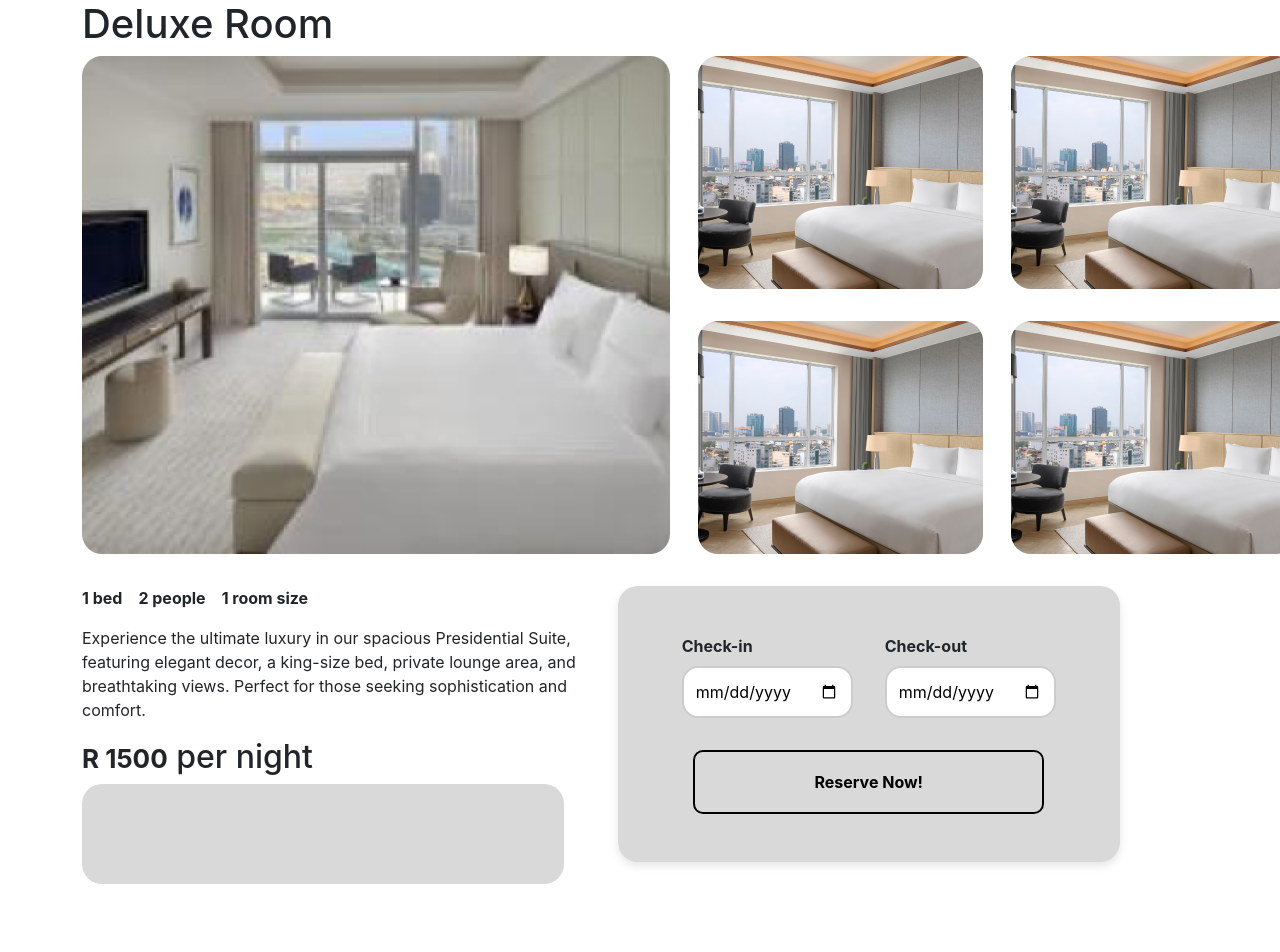
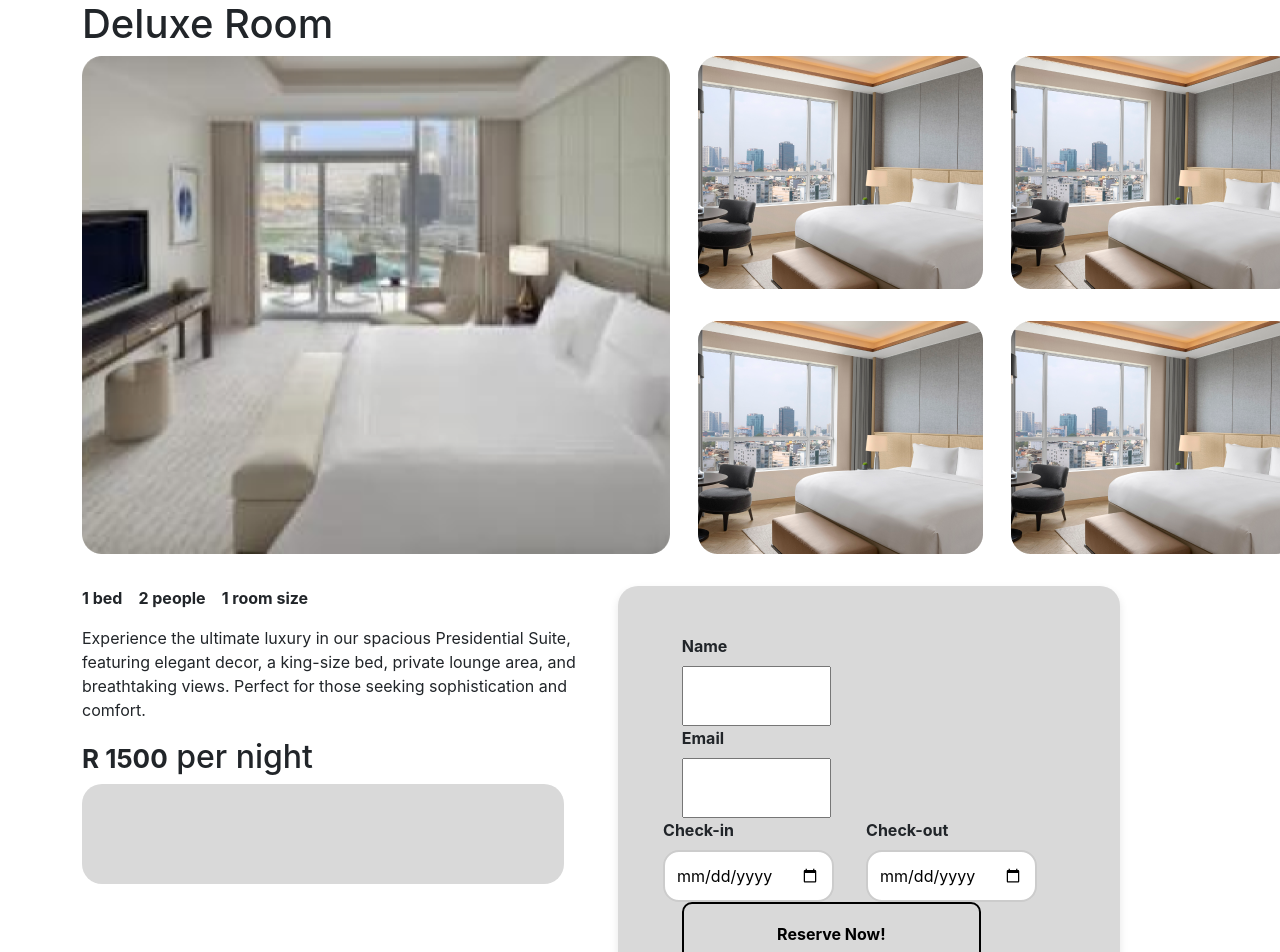
Before and after one commit to Loneastro95/guestHouse, a React (Create React App) app: page /roomdetail in a window 1280 px wide. Shown: the top 952 px of the page. Before the commit the page ends 924 px from the top, so only its background shows below. Built offline with nearby package versions, Linux system fonts and the light colour scheme.

Commit message:
fix the css of the reserve

```diff
--- a/package.json
+++ b/package.json
@@ -12,6 +12,7 @@
     "@testing-library/user-event": "^13.5.0",
     "axios": "^1.7.2",
     "bootstrap": "^5.3.3",
+    "emailjs-com": "^3.2.0",
     "react": "^18.3.1",
     "react-bootstrap": "^2.10.5",
     "react-datepicker": "^7.4.0",
--- a/src/App.js
+++ b/src/App.js
@@ -2,6 +2,7 @@ import './App.css';
 import { Route, Router, Routes } from 'react-router-dom';
 import ShowAll from './components/ShowAll';
 import RoomDetails from './components/RoomDetails';
+import Form from './components/Form';
 
 
 function App() {
@@ -9,6 +10,7 @@ function App() {
     <div className="App">
       <Routes>
         <Route path="/" element={<ShowAll />} />
+        {/* <Route path='/' element={<Form/>} /> */}
         <Route path='/roomdetail' element={<RoomDetails/>} />
       </Routes>
 
--- /dev/null
+++ b/src/components/Form.css
@@ -0,0 +1,12 @@
+.contact-form{
+    display: flex;
+    flex-direction: column;
+    gap: .5rem;
+    justify-content: center;
+    align-items: center;
+}
+
+input{
+    width: 40%;
+    padding: 1rem 2rem;
+}
--- /dev/null
+++ b/src/components/Form.js
@@ -0,0 +1,70 @@
+import React, { useState } from "react";
+import emailjs from "emailjs-com";
+import "./Form.css";
+
+const Form = () => {
+  const [name, setName] = useState("");
+  const [email, setEmail] = useState("");
+  const [subject, setSubject] = useState("");
+  const [message, setMessage] = useState("");
+
+  const sendEmail = (e) => {
+    e.preventDefault();
+
+    // Prepare template parameters
+    const templateParams = {
+      from_name: name,
+      from_email: email,
+      subject: subject,
+      html_message: message,
+    };
+
+    emailjs
+      .send("service_xxfd13c", "template_qwffkwf", templateParams, "Gy8lOEiYSz7k8wPUQ")
+      .then(
+        (result) => {
+          console.log("Email successfully sent!");
+          window.location.reload();
+        },
+        (error) => {
+          console.log(error.text);
+        }
+      );
+  };
+
+  return (
+    <form className="contact-form" onSubmit={sendEmail}>
+      <input type="hidden" name="contact_number" />
+      <label>Name</label>
+      <input
+        type="text"
+        value={name}
+        name="from_name"
+        onChange={(e) => setName(e.target.value)}
+      />
+      <label>Email</label>
+      <input
+        type="email"
+        value={email}
+        name="from_email"
+        onChange={(e) => setEmail(e.target.value)}
+      />
+      <label>Subject</label>
+      <input
+        type="text"
+        value={subject}
+        name="subject"
+        onChange={(e) => setSubject(e.target.value)}
+      />
+      <label>Message</label>
+      <textarea
+        value={message}
+        name="html_message"
+        onChange={(e) => setMessage(e.target.value)}
+      />
+      <input type="submit" value="Send" />
+    </form>
+  );
+};
+
+export default Form;
--- a/src/components/RoomDetails.js
+++ b/src/components/RoomDetails.js
@@ -1,21 +1,47 @@
 import React, { useState } from "react";
 import Container from "react-bootstrap/Container";
-import Nav from "react-bootstrap/Nav";
-import Navbar from "react-bootstrap/Navbar";
-import NavDropdown from "react-bootstrap/NavDropdown";
-import Card from "react-bootstrap/Card";
-import DatePicker from "react-datepicker";
 import "./RoomDetails.css";
 import Img1 from "../assests/Gallery1.png";
 import Img2 from "../assests/Gallery2.png";
+import emailjs from "emailjs-com";
 
 const RoomDetails = () => {
   const [checkinDate, setCheckinDate] = useState("");
   const [checkoutDate, setCheckoutDate] = useState("");
+  const [name, setName] = useState("");
+  const [email, setEmail] = useState("");
+
+  // Function to send email using EmailJS
+  const sendReservation = (e) => {
+    e.preventDefault();
+
+    const templateParams = {
+      from_name: name,
+      from_email: email,
+      check_in: checkinDate,
+      check_out: checkoutDate,
+    };
+
+    emailjs
+      .send(
+        "service_xxfd13c", // Service ID
+        "template_qwffkwf", // Template ID
+        templateParams,
+        "Gy8lOEiYSz7k8wPUQ" // User ID
+      )
+      .then(
+        (result) => {
+          console.log("Email successfully sent!");
+          window.location.reload();
+        },
+        (error) => {
+          console.log(error.text);
+        }
+      );
+  };
 
   const handleDateChange = (e) => {
     const { name, value } = e.target;
-
     if (name === "checkin") {
       setCheckinDate(value);
     } else if (name === "checkout") {
@@ -23,15 +49,17 @@ const RoomDetails = () => {
     }
   };
 
-  const handleSubmit = () => {
+  const handleSubmit = (e) => {
+    e.preventDefault();
+
     if (new Date(checkoutDate) <= new Date(checkinDate)) {
       alert("Check-out date must be after check-in date.");
     } else {
+      sendReservation(e); // Send email on successful reservation
       const checkin = new Date(checkinDate);
       const checkout = new Date(checkoutDate);
       const diffTime = Math.abs(checkout - checkin);
       const diffDays = Math.ceil(diffTime / (1000 * 60 * 60 * 24)); // Convert time difference to days
-
       alert(`You will stay for ${diffDays} days.`);
     }
   };
@@ -54,6 +82,7 @@ const RoomDetails = () => {
             </div>
           </div>
         </div>
+
         <div className="detailInfoContainer">
           <div className="detailInfo">
             <div className="additionalInfo">
@@ -74,7 +103,28 @@ const RoomDetails = () => {
           </div>
 
           <div className="checkoutContainer">
-            <div className="dateContainer">
+            <form onSubmit={handleSubmit}>
+              <div className="inputGroup">
+                <label>Name</label>
+                <input
+                  type="text"
+                  className="name"
+                  value={name}
+                  onChange={(e) => setName(e.target.value)}
+                  required
+                />
+              </div>
+              <div className="inputGroup">
+                <label>Email</label>
+                <input
+                  type="email"
+                  className="email"
+                  value={email}
+                  onChange={(e) => setEmail(e.target.value)}
+                  required
+                />
+              </div>
+
               <div className="dateContainer">
                 <div className="inputGroup">
                   <label htmlFor="checkin">Check-in</label>
@@ -85,6 +135,7 @@ const RoomDetails = () => {
                     id="checkin"
                     value={checkinDate}
                     onChange={handleDateChange}
+                    required
                   />
                 </div>
                 <div className="inputGroup">
@@ -96,13 +147,15 @@ const RoomDetails = () => {
                     id="checkout"
                     value={checkoutDate}
                     onChange={handleDateChange}
+                    required
                   />
                 </div>
               </div>
-            </div>
-            <button className="checkoutBtn" onClick={handleSubmit}>
-              Reserve Now!
-            </button>
+
+              <button className="checkoutBtn" type="submit">
+                Reserve Now!
+              </button>
+            </form>
           </div>
         </div>
       </Container>
```
Also changed, not shown: 1 other file (tests, documents, lock files or other folders).
